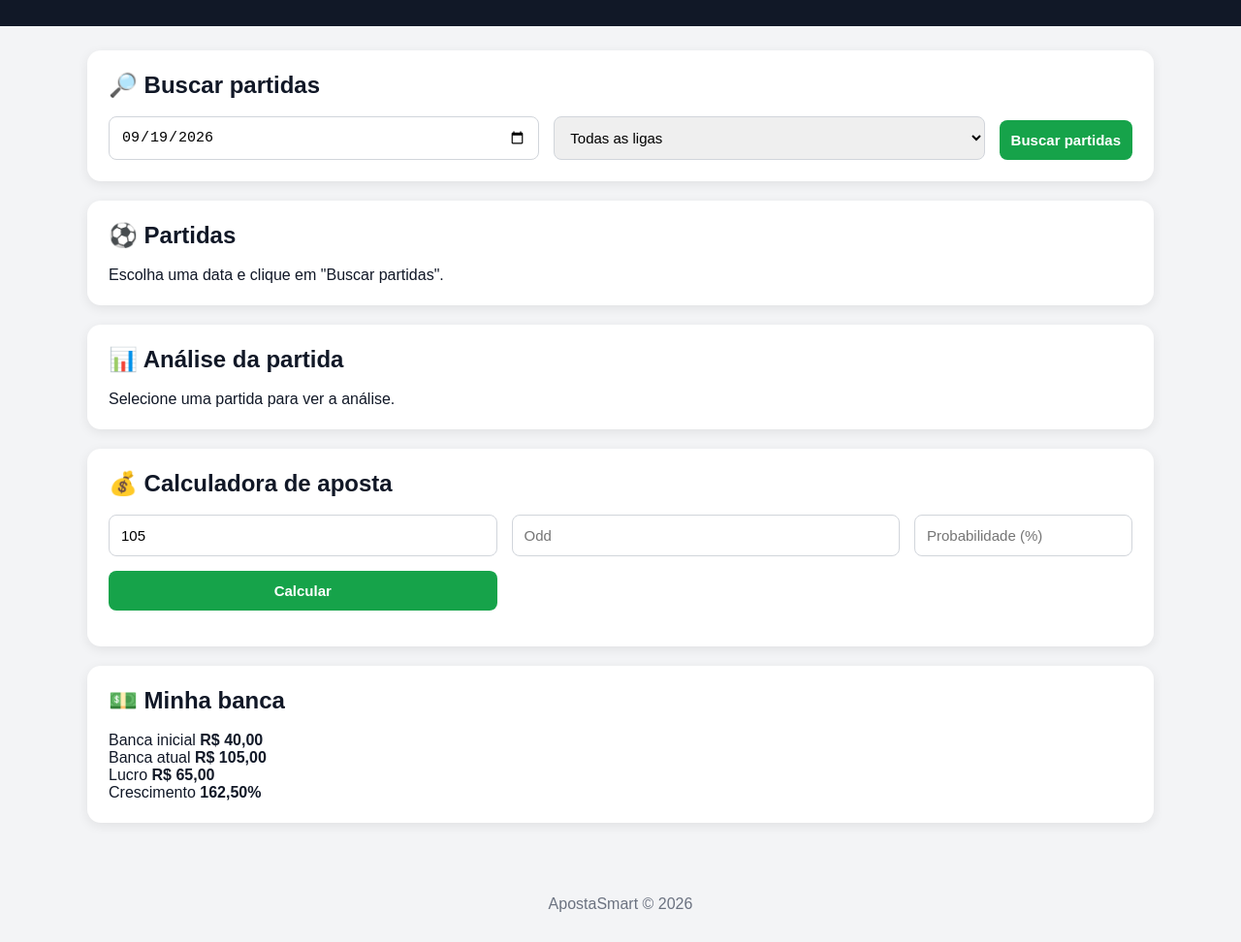
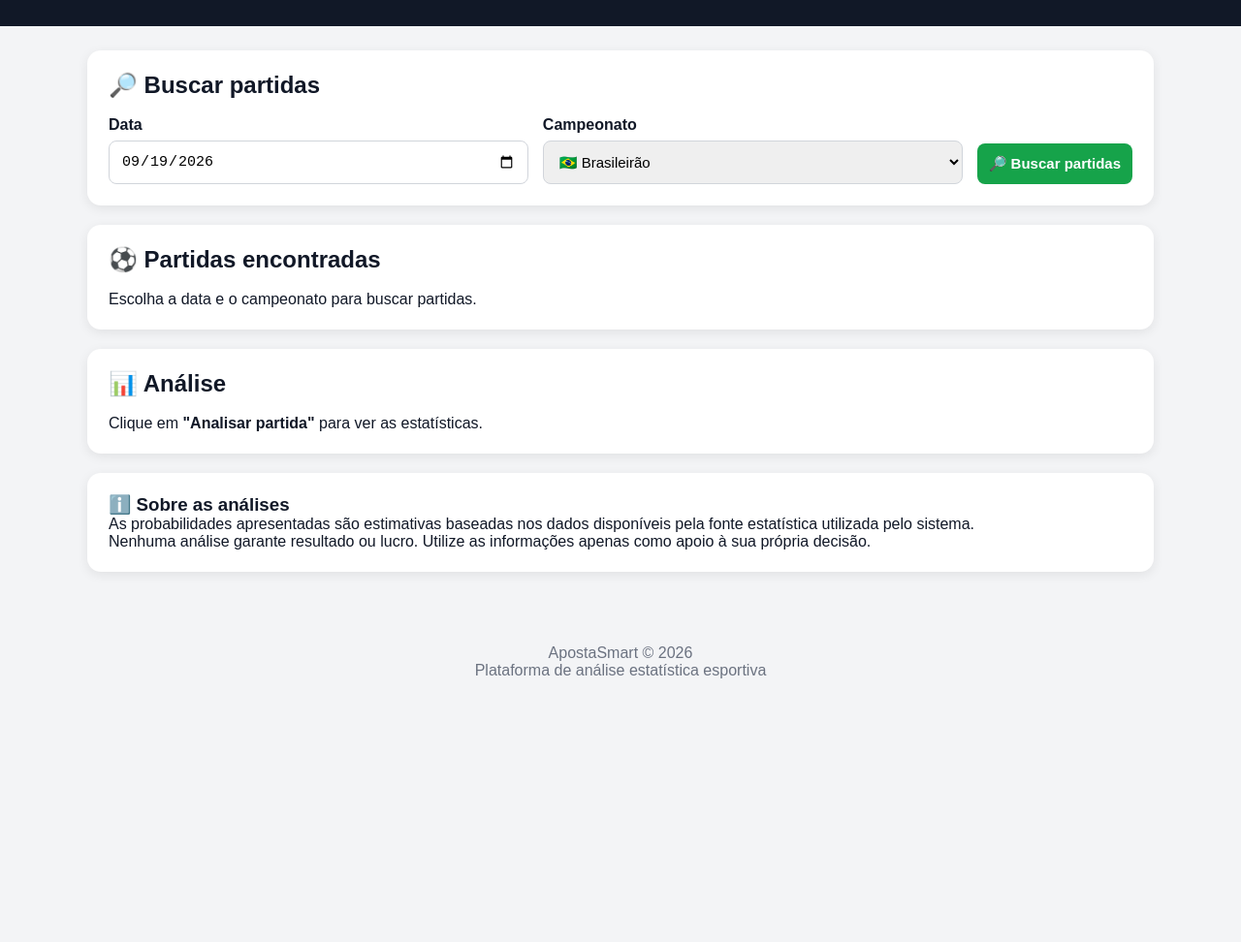
Before and after one commit to wesleyczs67-byte/aposta-smart, a website: page public/index.html in a window 1280 px wide. Shown: the part 97-1069 px from the top of the page at 97% size. After the commit the page ends 828 px from the top, so only its background shows below. Drawn offline with Linux system fonts and the light colour scheme.

Commit message:
Update index.html

```diff
--- a/public/index.html
+++ b/public/index.html
@@ -1,60 +1,122 @@
-
 <!DOCTYPE html>
 <html lang="pt-BR">
+
 <head>
   <meta charset="UTF-8">
-  <meta name="viewport" content="width=device-width, initial-scale=1.0">
+
+  <meta
+    name="viewport"
+    content="width=device-width, initial-scale=1.0"
+  >
 
   <title>ApostaSmart</title>
 
-  <link rel="stylesheet" href="/style.css">
+  <link
+    rel="stylesheet"
+    href="/style.css"
+  >
 </head>
 
 <body>
 
   <header>
+    <div class="container">
+
       <h1>⚽ ApostaSmart</h1>
-    <p>Análise estatística para apostas esportivas</p>
+
+      <p>
+        Análise estatística para apostas esportivas
+      </p>
+
+    </div>
   </header>
+
 
   <main class="container">
 
+
+    <!-- BUSCA DE PARTIDAS -->
     <section class="card">
+
       <h2>🔎 Buscar partidas</h2>
 
+      <form id="searchForm">
+
         <div class="filters">
+
+          <div class="field">
+
+            <label for="date">
+              Data
+            </label>
 
             <input
               type="date"
               id="date"
+              required
             >
 
+          </div>
+
+
+          <div class="field">
+
+            <label for="league">
+              Campeonato
+            </label>
+
             <select id="league">
-          <option value="">Todas as ligas</option>
-          <option value="71">Brasileirão</option>
-          <option value="39">Premier League</option>
-          <option value="140">La Liga</option>
-          <option value="135">Serie A</option>
+
+              <option value="71">
+                🇧🇷 Brasileirão
+              </option>
+
+              <option value="39">
+                🏴 Premier League
+              </option>
+
+              <option value="140">
+                🇪🇸 La Liga
+              </option>
+
+              <option value="135">
+                🇮🇹 Serie A
+              </option>
+
             </select>
 
-        <button id="searchBtn">
-          Buscar partidas
+          </div>
+
+
+          <div class="field button-field">
+
+            <button
+              type="submit"
+              class="btn"
+            >
+              🔎 Buscar partidas
             </button>
 
           </div>
 
-      <div id="message"></div>
+        </div>
+
+      </form>
+
     </section>
 
 
+
+    <!-- PARTIDAS -->
     <section class="card">
 
-      <h2>⚽ Partidas</h2>
+      <h2>⚽ Partidas encontradas</h2>
 
-      <div id="matches" class="matches">
+      <div id="matches">
 
-        <div class="loading">
-          Escolha uma data e clique em "Buscar partidas".
+        <div class="empty">
+          Escolha a data e o campeonato
+          para buscar partidas.
         </div>
 
       </div>
@@ -62,14 +124,18 @@
     </section>
 
 
+
+    <!-- ANÁLISE -->
     <section class="card">
 
-      <h2>📊 Análise da partida</h2>
+      <h2>📊 Análise</h2>
 
       <div id="analysis">
 
-        <div class="loading">
-          Selecione uma partida para ver a análise.
+        <div class="empty">
+          Clique em
+          <strong>"Analisar partida"</strong>
+          para ver as estatísticas.
         </div>
 
       </div>
@@ -77,84 +143,52 @@
     </section>
 
 
-    <section class="card">
 
-      <h2>💰 Calculadora de aposta</h2>
+    <!-- AVISO -->
+    <section class="card notice">
 
-      <div class="filters">
+      <h3>ℹ️ Sobre as análises</h3>
 
-        <input
-          type="number"
-          id="bankroll"
-          placeholder="Banca"
-          value="105"
-          step="0.01"
-        >
+      <p>
+        As probabilidades apresentadas são estimativas
+        baseadas nos dados disponíveis pela fonte
+        estatística utilizada pelo sistema.
+      </p>
 
-        <input
-          type="number"
-          id="odd"
-          placeholder="Odd"
-          step="0.01"
-        >
-
-        <input
-          type="number"
-          id="probability"
-          placeholder="Probabilidade (%)"
-          step="0.1"
-        >
-
-        <button id="calculateBtn">
-          Calcular
-        </button>
-
-      </div>
-
-      <div id="calculatorResult"></div>
+      <p>
+        Nenhuma análise garante resultado ou lucro.
+        Utilize as informações apenas como apoio à
+        sua própria decisão.
+      </p>
 
     </section>
 
 
-    <section class="card">
+  </main>
 
-      <h2>💵 Minha banca</h2>
 
-      <div class="stats">
 
-        <div class="stat">
-          <span>Banca inicial</span>
-          <strong>R$ 40,00</strong>
-        </div>
+  <footer>
 
-        <div class="stat">
-          <span>Banca atual</span>
-          <strong>R$ 105,00</strong>
-        </div>
+    <div class="container">
 
-        <div class="stat">
-          <span>Lucro</span>
-          <strong>R$ 65,00</strong>
-        </div>
+      <p>
+        ApostaSmart © 2026
+      </p>
 
-        <div class="stat">
-          <span>Crescimento</span>
-          <strong>162,50%</strong>
-        </div>
+      <p>
+        Plataforma de análise estatística esportiva
+      </p>
 
     </div>
 
-    </section>
-
-  </main>
-
-
-  <footer>
-    ApostaSmart © 2026
   </footer>
 
 
+
+  <!-- JAVASCRIPT -->
   <script src="/app.js"></script>
 
 </body>
+
 </html>
```
Lines whose indentation alone changed are shown as unchanged.
